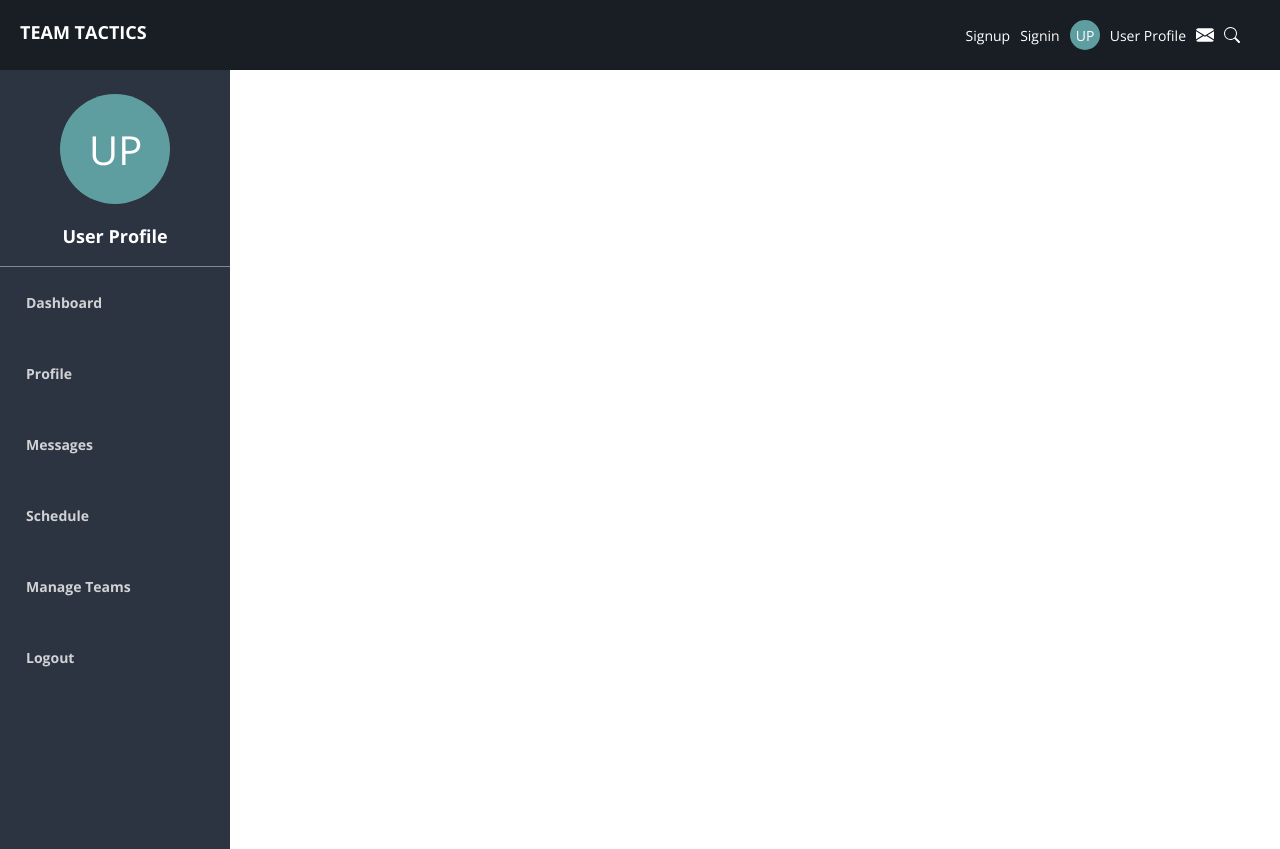
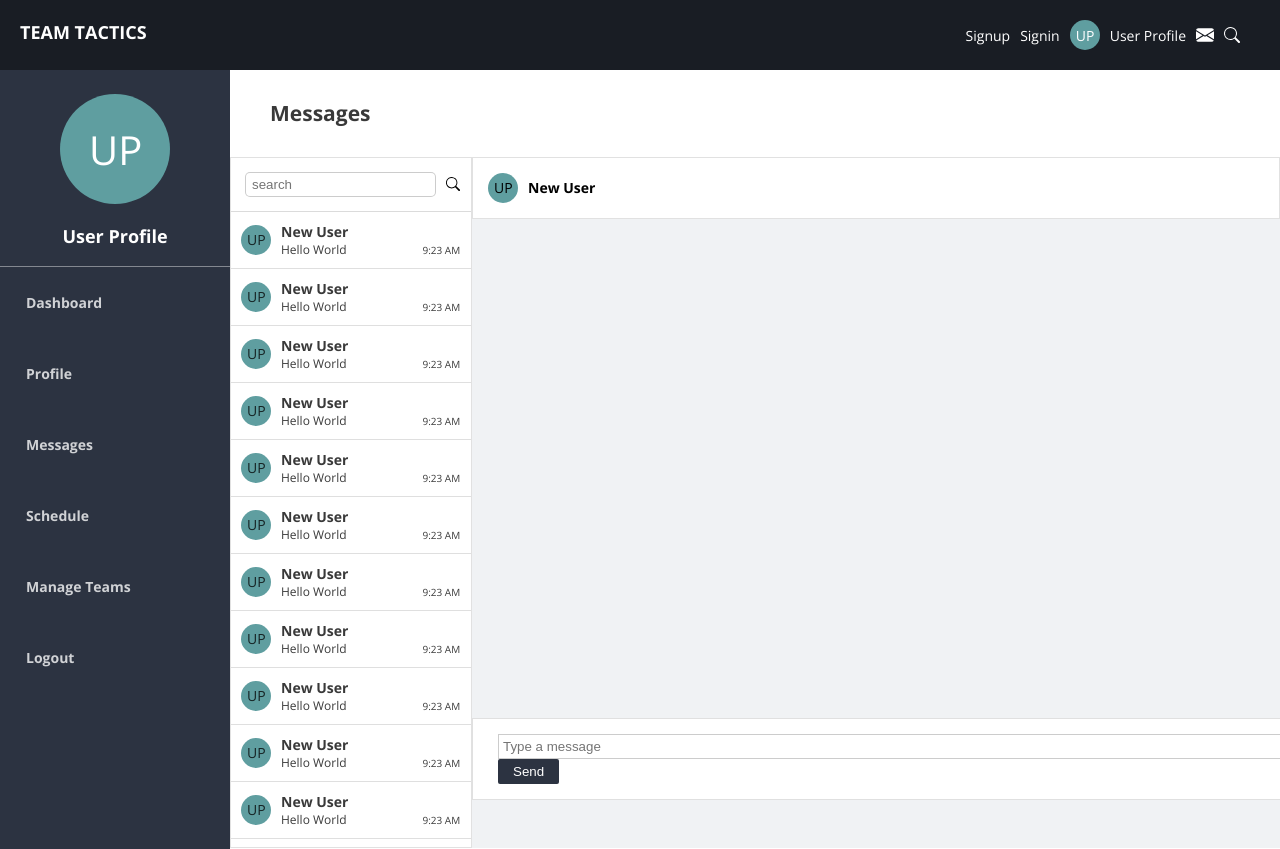
Before and after one commit to AjJ132/Team-Tactics-Frontend, a React (Vite) app: page /messages in a window 1280 px wide. Shown: the top 849 px of the page. Before the commit the page ends 800 px from the top, so only its background shows below. Built offline with nearby package versions, Linux system fonts and the light colour scheme.

Commit message:
Messages and Message components added

```diff
--- a/src/App.jsx
+++ b/src/App.jsx
@@ -4,10 +4,13 @@ import Signin from "./pages/signin-signup/Signin.jsx";
 import Signup from "./pages/signin-signup/Signup.jsx";
 import { BrowserRouter as Router, Routes, Route } from "react-router-dom";
 import Dashboard from "./Dashboard.jsx";
+import Messages from "./Messages.jsx";
 import "./styles/App.css";
 import "./styles/Navbar.css";
 import "./styles/Dashboard.css";
 import "./styles/Signin.css";
+import "./styles/Messages.css";
+import "./styles/Message.css";
 
 function App() {
   //  Signin and Signup will have own separate page without the Navbar component present.
@@ -19,6 +22,7 @@ function App() {
       <Navbar />
       <Routes>
         <Route path="/" element={<Dashboard />} />
+        <Route path="/messages" element={<Messages />} />
         <Route path="/signin" element={<Signin />} />
         <Route path="/signup" element={<Signup />} />
       </Routes>
--- /dev/null
+++ b/src/Message.jsx
@@ -0,0 +1,24 @@
+import { useState } from "react";
+
+function Message() {
+  return (
+    <>
+      <div className="Message">
+        <div className="Message-preview">
+          <div className="profile-pic-small">
+            <p>UP</p>
+          </div>
+          <div className="Message-headings-container">
+            <div>New User</div>
+            <p>Hello World</p>
+          </div>
+          <div className="Message-time">
+            <div>9:23 AM</div>
+          </div>
+        </div>
+      </div>
+    </>
+  );
+}
+
+export default Message;
--- /dev/null
+++ b/src/Messages.jsx
@@ -0,0 +1,69 @@
+import { useState } from "react";
+import Message from "./Message.jsx";
+
+function Messages() {
+  return (
+    <>
+      <div className="Messages">
+        <div className="Dashboard-heading">
+          <h2>Messages</h2>
+        </div>
+        <div className="Messages-container">
+          <div className="Messages-message-list">
+            <div className="Message-search">
+              <input type="text" value="" placeholder="search" />
+              <div className="Message-search-icon">
+                <svg
+                  xmlns="http://www.w3.org/2000/svg"
+                  width="14"
+                  height="14"
+                  fill="currentColor"
+                  class="bi bi-search"
+                  viewBox="0 0 16 16"
+                  color="black"
+                >
+                  <path d="M11.742 10.344a6.5 6.5 0 1 0-1.397 1.398h-.001q.044.06.098.115l3.85 3.85a1 1 0 0 0 1.415-1.414l-3.85-3.85a1 1 0 0 0-.115-.1zM12 6.5a5.5 5.5 0 1 1-11 0 5.5 5.5 0 0 1 11 0" />
+                </svg>
+              </div>
+            </div>
+            {/* This amount of <Message /> components is temporary, logic will change when backend is implemented */}
+            <Message />
+            <Message />
+            <Message />
+            <Message />
+            <Message />
+            <Message />
+            <Message />
+            <Message />
+            <Message />
+            <Message />
+            <Message />
+            <Message />
+            <Message />
+            <Message />
+            <Message />
+            <Message />
+            <Message />
+            <Message />
+          </div>
+          <div></div>
+          <div className="Messages-message-chat">
+            <div className="Messages-chat-heading">
+              <div className="profile-pic-small">
+                <p>UP</p>
+              </div>
+              <div className="Message-chat-heading-name">New User</div>
+            </div>
+            <div className="Messages-body"></div>
+            <div className="Message-footer">
+              <input type="text" value="" placeholder="Type a message" />
+              <button className="send-message-button">Send</button>
+            </div>
+          </div>
+        </div>
+      </div>
+    </>
+  );
+}
+
+export default Messages;
--- a/src/Navbar.jsx
+++ b/src/Navbar.jsx
@@ -97,7 +97,11 @@ function Navbar() {
               </Link>
             </li>
             <li>Profile</li>
-            <li>Messages</li>
+            <li>
+              <Link to="/messages" className="nav-dashboard">
+                Messages
+              </Link>
+            </li>
             <li>Schedule</li>
             <li>Manage Teams</li>
             <li>Logout</li>
--- /dev/null
+++ b/src/styles/Message.css
@@ -0,0 +1,31 @@
+.Message {
+  color: var(--primary-text-color);
+  padding: 10px;
+  border-bottom: 1px solid rgba(0, 0, 0, 0.125);
+}
+
+.Message-preview {
+  display: flex;
+  align-items: center;
+}
+
+.Message-headings-container {
+  margin-left: 10px;
+}
+
+.Message-headings-container p {
+  margin: 0;
+  font-size: 12px;
+}
+.Message-headings-container div {
+  margin: 0;
+  font-weight: bold;
+}
+
+.Message-time {
+  margin-top: 20px;
+  margin-left: 74px;
+}
+.Message-time div {
+  font-size: 10px;
+}
--- /dev/null
+++ b/src/styles/Messages.css
@@ -0,0 +1,75 @@
+.Messages-message-list {
+  background-color: white;
+  margin-left: 230px;
+  height: calc(100vh - 13.8vh);
+  width: 240px;
+  /* padding: 10px; */
+  border: 1px solid rgba(0, 0, 0, 0.117);
+}
+
+.Messages-message-chat {
+  color: black;
+  background-color: var(--background-color);
+  /* padding: 10px; */
+  width: 1180px;
+}
+
+.Messages-container {
+  display: flex;
+}
+
+.Messages-chat-heading {
+  padding: 15px;
+  background-color: white;
+  border: 1px solid rgba(0, 0, 0, 0.117);
+  display: flex;
+  align-items: center;
+}
+
+.Message-chat-heading-name {
+  margin-left: 10px;
+  font-weight: bold;
+}
+
+.Message-footer {
+  padding: 15px;
+  background-color: white;
+  border: 1px solid rgba(0, 0, 0, 0.117);
+  position: fixed;
+  bottom: 0;
+  width: 67.35%;
+  border-right: 1px solid rgba(0, 0, 0, 0.037);
+}
+.Message-footer input {
+  margin-left: 10px;
+  padding: 4px;
+  width: 91.5%;
+  border: 1px solid rgba(0, 0, 0, 0.201);
+}
+.send-message-button {
+  padding: 5px 15px;
+  margin-left: 10px;
+  background-color: var(--secondary-color);
+  color: white;
+  border: none;
+  border-radius: 2px;
+}
+
+.Message-search {
+  display: flex;
+
+  align-items: center;
+  padding: 14px;
+  border-bottom: 1px solid rgba(0, 0, 0, 0.143);
+}
+
+.Message-search input {
+  padding: 4px 6px;
+  border: 1px solid rgba(0, 0, 0, 0.201);
+  border-radius: 5px;
+}
+
+.Message-search-icon {
+  margin-top: 3px;
+  margin-left: 10px;
+}
```
